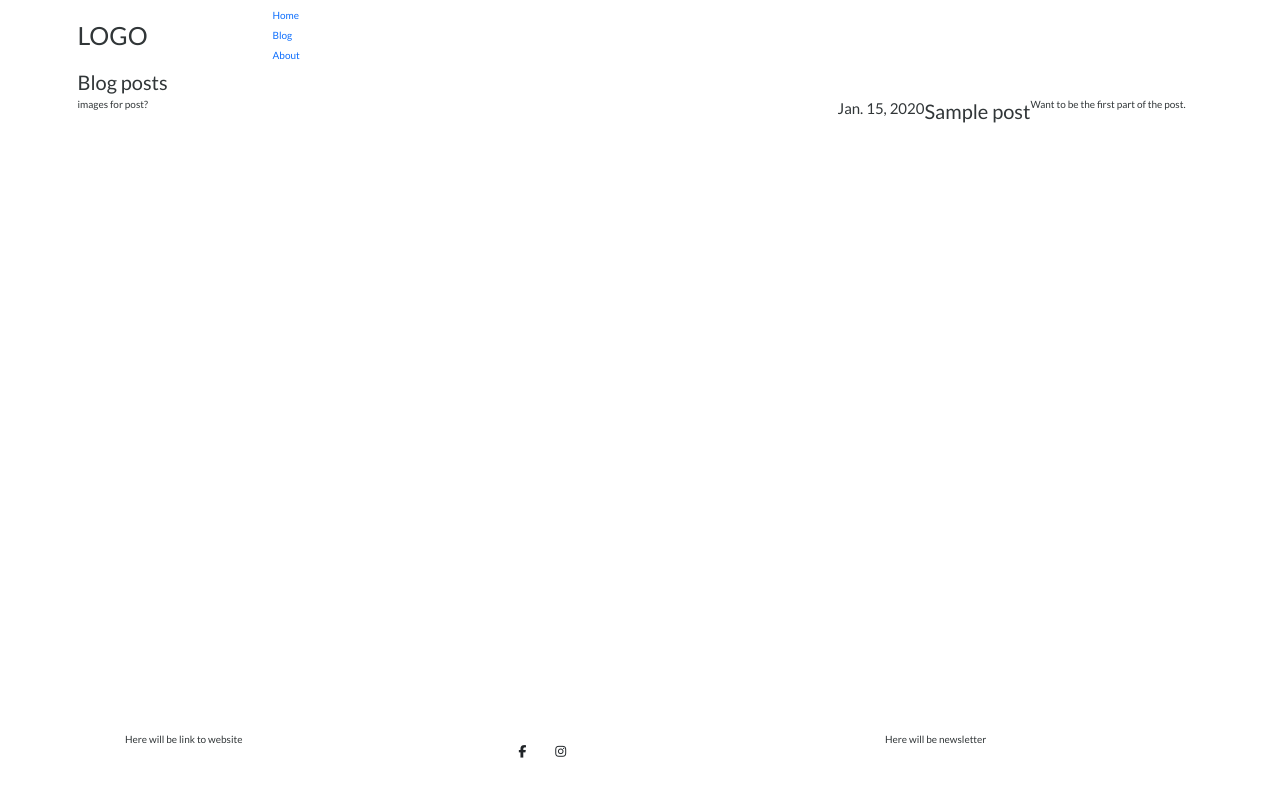
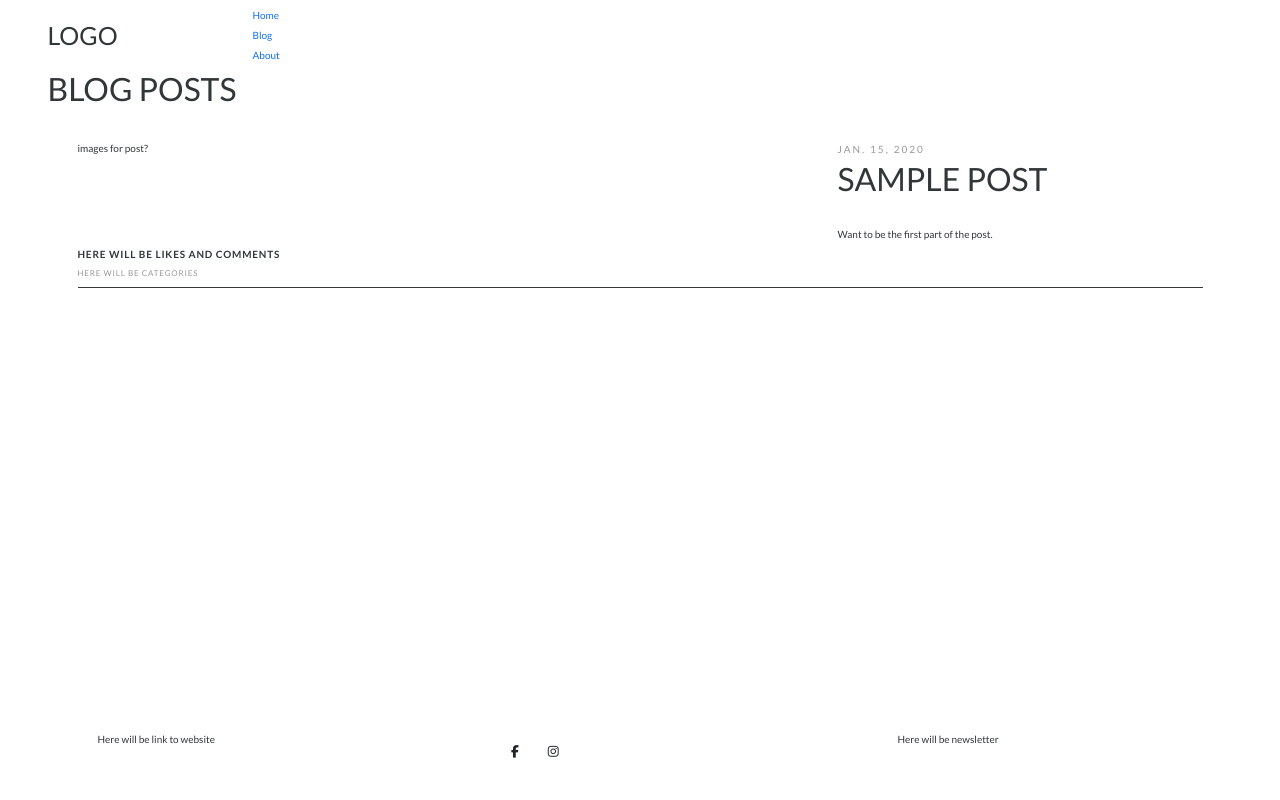
Before and after one commit to Annibor/the-poster-blog, a Django app: page /blog/ in a window 1280 px wide. Run offline with Django 5.2, Linux system fonts and the light colour scheme; tables that the repository leaves empty hold one stand-in row (values such as "Sample post"); some libraries are stand-ins or nearby versions.

Commit message:
Style blog.html. style headings, text, border & spa cing

```diff
--- a/blog/templates/blog/blog.html
+++ b/blog/templates/blog/blog.html
@@ -15,15 +15,23 @@
     <div class="row">
       {% for post in post_list %}
       <div class="col-md-12">
-        <div>
+        <div class="blog-post-cont">
           <div class="row">
             <div class="col-md-6 col-lg-6 col-xl-8 d-flex">
               <p>images for post?</p>
             </div>
-            <div class="col-md-6 col-lg-6 col-xl-4 d-flex">
-              <h4>{{ post.created_on.date }}</h4>
-              <h2>{{ post.title }}</h2>
+            <div class="col-md-6 col-lg-6 col-xl-4">
+              <div class="heading-div">
+                <h4 class="date">{{ post.created_on.date }}</h4>
+                <h2>{{ post.title }}</h2>
+              </div>
               <p>Want to be the first part of the post.</p>
+            </div>
+            <div class="likes-comments">
+              <p>here will be likes and comments</p>
+            </div>
+            <div class="cat-style">
+              <p>here will be categories</p>
             </div>
           </div>
         </div>
--- a/static/css/style.css
+++ b/static/css/style.css
@@ -3,6 +3,25 @@
 /* -------------------*/
 @import url("https://fonts.googleapis.com/css2?family=Inter:wght@300;400;500;600&family=Lato:wght@300;400;700;900&family=Montserrat:wght@100;200;300;400;500;700&family=Work+Sans:wght@100;300;500&display=swap");
 
+/*
+
+-1-TYPOGRAPHY SYSTEM
+
+--Font sizes (px)
+6/ 8/ 10 / 12/ 14 / 16 / 18 / 20 / 24 / 26 / 30 / 36 / 44 / 52 / 62 / 74 / 86 / 98
+
+--Font weights:
+Default: 400
+Medium:: 500
+Bold: 700
+
+--Line heights:
+Default: 1
+1.6
+
+--SPACING SYSTEM (px)
+2 / 4 / 8 / 12 / 16 / 24 / 32 / 48 / 64 / 80 / 96 / 128
+*/
 
 /* Asterisk wildcard selector to override default styles added by the browser */
 * {
@@ -13,7 +32,7 @@
 
 /* -- Based on Omnifood Project, link in README -- */
 html {
-  font-size: 62.5%;
+  font-size: 50%;
   overflow-x: hidden;
 }
 
@@ -31,3 +50,69 @@ body {
   min-height: 100vh;
   overflow-x: hidden;
 }
+
+/* -- titles,subtitles -- */
+h2 {
+  font-size: 3.2rem;
+  text-transform: uppercase;
+}
+
+.container {
+  max-width: 120rem;
+}
+
+/* -----------------------*/
+/* --- BLOG.HTML --- */
+/* -----------------------*/
+
+/* -- Blog posts list -- */
+.blog-post-cont {
+  margin: 3rem;
+  border-bottom: 1px solid;
+}
+
+.date {
+  text-transform: uppercase;
+  color: #999;
+  letter-spacing: 0.2rem;
+  font-size: 1rem;
+  margin: 0 0 0.5rem;
+}
+
+.heading-div {
+  margin: 0 0 3rem;
+}
+
+.likes-comments {
+  font-size: 1rem;
+  letter-spacing: 0.08rem;
+  text-transform: uppercase;
+  font-weight: bold;
+}
+.cat-style {
+  text-transform: uppercase;
+  font-size: 0.8rem;
+  letter-spacing: 0.08rem;
+  color: #999;
+}
+
+@media (min-width: 34rem) {
+  html {
+    font-size: 62.5%;
+  }
+}
+
+@media (min-width: 44rem) {
+  html {
+    font-size: 56.25%;
+  }
+}
+
+@media (min-width: 59rem) {
+  html {
+    font-size: 62.5%;
+  }
+}
+
+@media (min-width: 75rem) {
+}
--- a/templates/base.html
+++ b/templates/base.html
@@ -120,6 +120,6 @@
     src="https://kit.fontawesome.com/c7b8c33d12.js"
     crossorigin="anonymous"></script>
 
-    <script src="{% static 'js/script.js' %}"></script>
+   <script src="{% static 'js/script.js' %}"></script>
 </body>
 </html>
```
